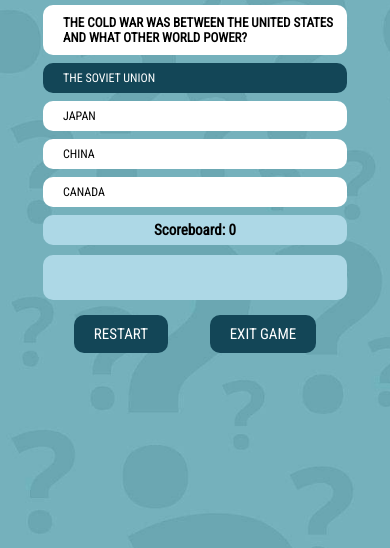
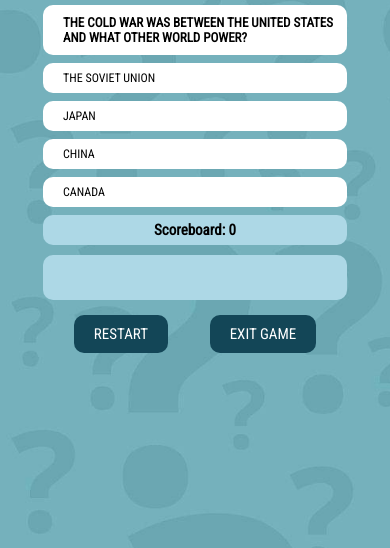
Before and after one commit to ElisabeteBilini/BigBrainQuiz, a plain HTML site: page game.html in a window 390 px wide. In both pictures the pointer is over the item "THE SOVIET UNION". Shown: the part 296-844 px from the top of the page. Drawn offline with Linux system fonts and the light colour scheme.

Commit message:
Fix hover css

```diff
--- a/assets/css/style.css
+++ b/assets/css/style.css
@@ -489,7 +489,7 @@ header h1{
 }
 
 li:hover {
-  background-color: #134657 !important;
-  color: #fff !important;
+  background-color: #fff !important;
+  color: #000 !important;
 }
 }
```
